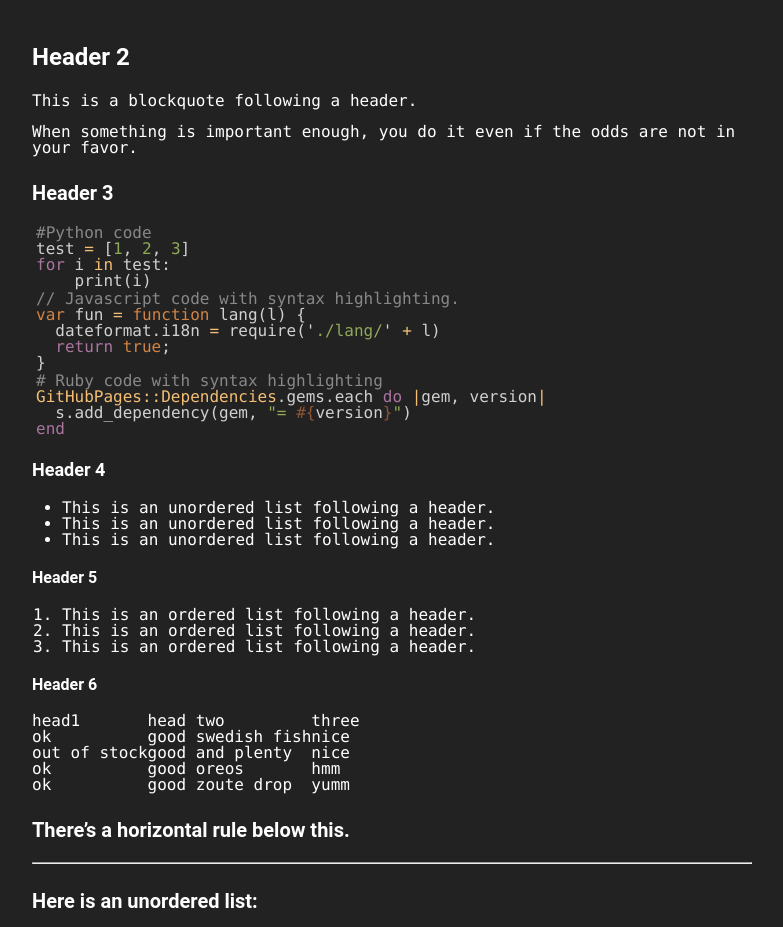
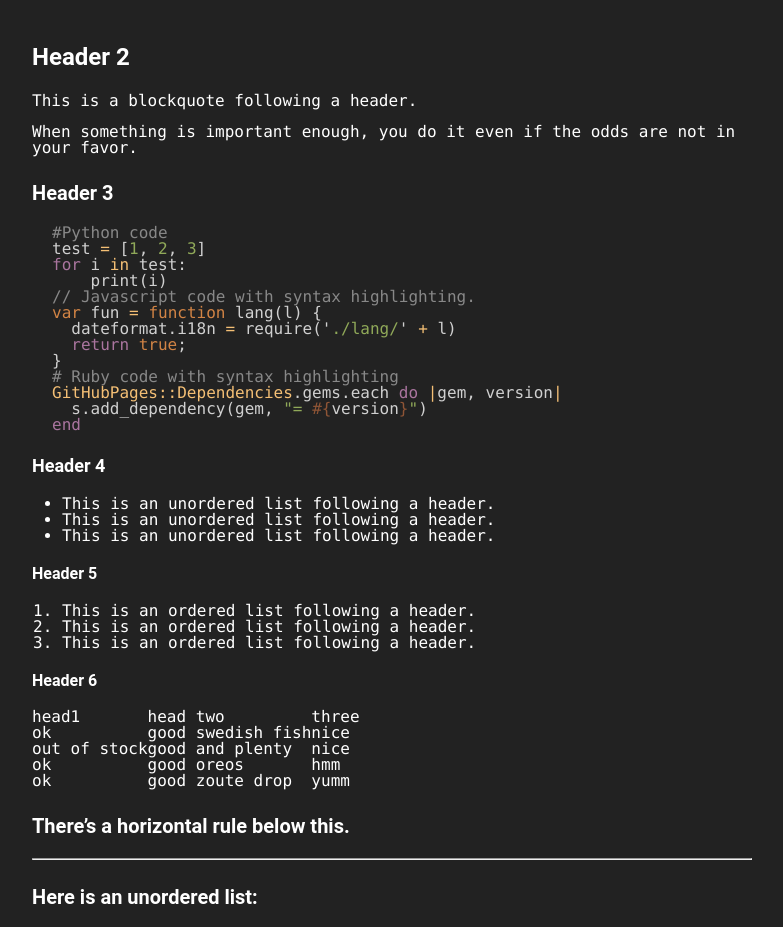
Before and after one commit to ky0uk1/ky0uk1.github.io, a Jekyll site: the page built from examples.md, in a window 1280 px wide. Shown: the part 423-1350 px from the top of the page, without its empty margins (248-1031 px from the left). Built offline with Jekyll 4.4.1, drawn with Linux system fonts in a browser that asks for light colours; our own code applies the rules of GitHub Pages for plain Markdown files.

Commit message:
update highlight

```diff
--- a/_sass/_highlights.scss
+++ b/_sass/_highlights.scss
@@ -29,7 +29,7 @@
   color: $plaintext;
 
   //background-color: $darkerGray;
-  margin: 2px;
+  margin-left: 10px;
 
   table td { padding: 5px; }
   table pre { margin: 0; }
```
